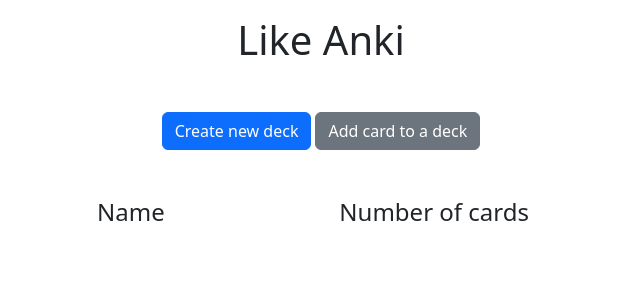
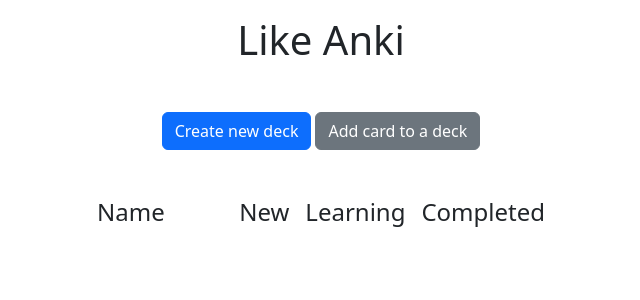
Before and after one commit to layard32/like-anki, a React (Create React App) app in the folder like-anki/: page / in a window 1280 px wide. Shown: the top 300 px of the page, without its empty margins (319-959 px from the left). Built offline with nearby package versions, Linux system fonts and the light colour scheme.

Commit message:
build: add 3 types of cards

```diff
--- a/like-anki/src/components/Deck.tsx
+++ b/like-anki/src/components/Deck.tsx
@@ -36,8 +36,10 @@
           : <div className='h4 m-0 text-wrap'>{deck.name}</div>
         }
         </div>
-        <div className='d-flex align-items-center ms-auto gap-1'>
-          <div className='h4 m-0 me-3'>{deck.numberOfCards}</div>
+        <div className='d-flex gap-1'>
+          <div className='h4 m-0 me-3'>{deck.newCards}</div>
+          <div className='h4 m-0 me-3'>{deck.learningCards}</div>
+          <div className='h4 m-0 me-3'>{deck.completedCards}</div>
           <MdDelete className='text-danger' style={{ cursor: 'pointer', fontSize: '2rem' }} onClick={() => dispatch({ type: 'REMOVE-DECK', payload: deck.id })} />
           <CiEdit className='text-success' style={{ cursor: 'pointer', fontSize: '2rem' }} onClick={handleEditable} />
         </div>
--- a/like-anki/src/components/DeckList.tsx
+++ b/like-anki/src/components/DeckList.tsx
@@ -12,13 +12,17 @@
         <div className='mt-5 d-flex flex-column align-items-center no-wrap mx-auto' style={{ maxWidth: '35%', minWidth: '400px' }}>
             <div className='w-100 mb-3'>
                 <div className='d-flex justify-content-between align-items-center'>
-                    <span className='h4 me-5'>Name </span>
-                    <span className='h4 me-3'>Number of cards</span>
+                    <span className='h4'>Name </span>
+                    <div className='d-flex gap-3'>
+                        <span className='h4'>New</span>
+                        <span className='h4'>Learning</span>
+                        <span className='h4'>Completed</span>
+                    </div>
                 </div>
             </div>
             {decks.map((deck) => (
                     <Deck key={deck.id} deck={deck} dispatch={dispatch} />
-                ))}
+            ))}
         </div>
     );
 }
--- a/like-anki/src/hooks/DeckReducer.tsx
+++ b/like-anki/src/hooks/DeckReducer.tsx
@@ -9,7 +9,7 @@
 const DeckReducer = (state: DeckModel[], action: DeckAction) => {
     switch (action.type) {
         case 'ADD-DECK':
-            return [...state, {id: Math.random(), name: action.payload, numberOfCards: 0}];
+            return [...state, {id: Math.random(), name: action.payload, completedCards: 0, learningCards: 0, newCards: 0}];
         case 'REMOVE-DECK':
             return state.filter((deck) => deck.id !== action.payload);
         case 'EDIT-DECK':
```
Also changed, not shown: like-anki/src/model/DeckModel.tsx (+5 -3 lines).
